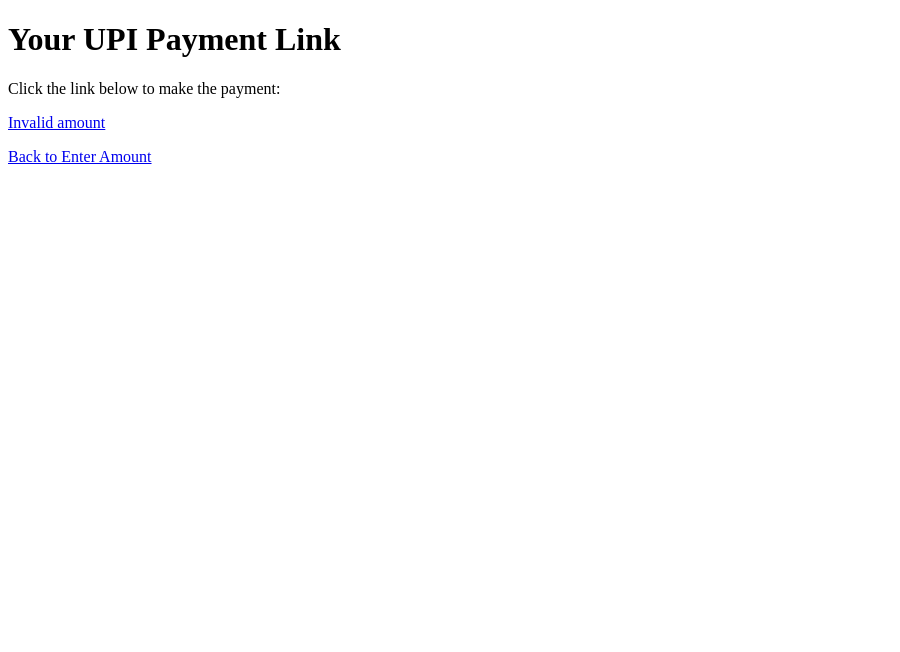
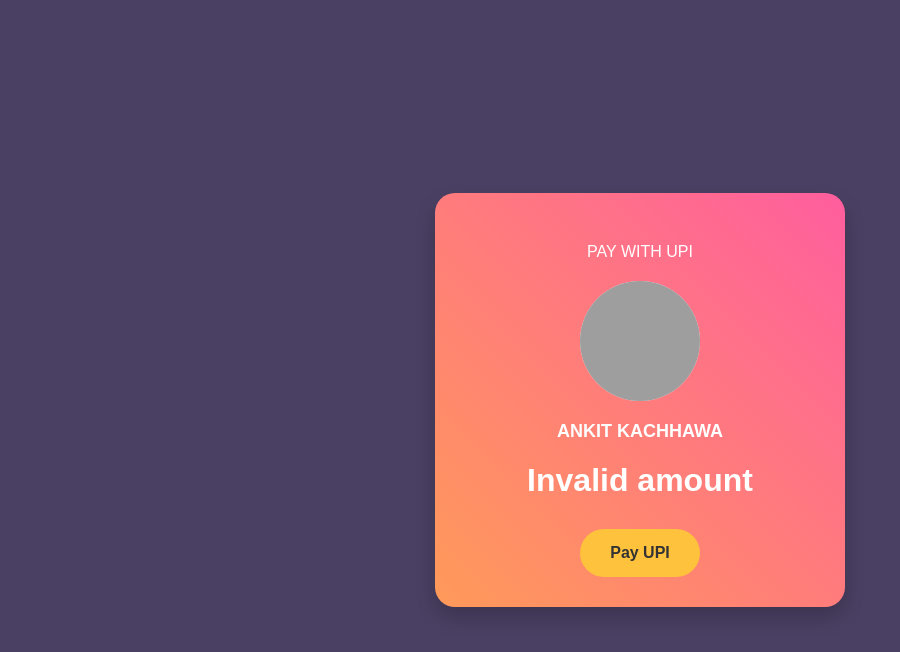
Before and after one commit to AnkitKachhawa1/amount, a plain HTML site: page convert.html in a window 1280 px wide. Shown: the whole page, without its empty margins (0-900 px from the left). Drawn offline with Linux system fonts and the light colour scheme; grey boxes are pictures that could not be loaded.

Commit message:
Update convert.html

```diff
--- a/convert.html
+++ b/convert.html
@@ -4,6 +4,74 @@
     <meta charset="UTF-8">
     <meta name="viewport" content="width=device-width, initial-scale=1.0">
     <title>UPI Payment Link</title>
+    <style>
+        body {
+            font-family: Arial, sans-serif;
+            background-color: #4a4063;
+            color: #ffffff;
+            display: flex;
+            justify-content: center;
+            align-items: center;
+            height: 100vh;
+            margin: 0;
+        }
+        .payment-card {
+            background: linear-gradient(45deg, #ff9a59, #ff5e9e);
+            border-radius: 20px;
+            padding: 30px;
+            text-align: center;
+            box-shadow: 0 10px 20px rgba(0, 0, 0, 0.2);
+            max-width: 350px;
+            width: 100%;
+        }
+        .success-icon {
+            font-size: 50px;
+            margin-bottom: 20px;
+        }
+        .profile-pic {
+            width: 120px;
+            height: 120px;
+            border-radius: 50%;
+            margin: 20px auto;
+            background-color: #f0f0f0;
+            overflow: hidden;
+        }
+        .profile-pic img {
+            width: 100%;
+            height: 100%;
+            object-fit: cover;
+        }
+        .name {
+            font-size: 18px;
+            font-weight: bold;
+            margin-bottom: 20px;
+        }
+        .amount {
+            font-size: 32px;
+            font-weight: bold;
+            margin-bottom: 30px;
+        }
+        .upi-link {
+            background-color: #ffc23c;
+            color: #333;
+            text-decoration: none;
+            padding: 15px 30px;
+            border-radius: 30px;
+            font-weight: bold;
+            display: inline-block;
+            transition: background-color 0.3s;
+        }
+        .upi-link:hover {
+            background-color: #ffd66b;
+        }
+        .back-link {
+            display: block;
+            color: #ccc;
+            text-decoration: none;
+            margin-top: 20px;
+            font-size: 14px;
+        }
+    </style>
     <script>
         function generateUPILink() {
             const urlParams = new URLSearchParams(window.location.search);
@@ -11,18 +79,24 @@
             if (amount) {
                 const upiLink = `upi://pay?pa=9510074375@UPI&pn=ANKIT&cu=INR&am=${amount}`;
                 document.getElementById('upiLink').href = upiLink;
-                document.getElementById('upiLink').textContent = `Pay ₹${amount} via UPI`;
+                document.getElementById('amount').textContent = `${amount} ₹`;
             } else {
-                document.getElementById('upiLink').textContent = 'Invalid amount';
+                document.getElementById('amount').textContent = 'Invalid amount';
             }
         }
         window.onload = generateUPILink;
     </script>
 </head>
 <body>
-    <h1>Your UPI Payment Link</h1>
-    <p>Click the link below to make the payment:</p>
-    <a id="upiLink" href="#">Loading...</a>
-    <p><a href="index.html">Back to Enter Amount</a></p>
+    <div class="payment-card">
+        <div class="success-icon"></div>
+        <p>PAY WITH UPI</p>
+        <div class="profile-pic">
+            <img src="https://m.media-amazon.com/images/I/51hMAuy02sL._AC_UY1100_.jpg" alt="Profile Picture">
+        </div>
+        <div class="name">ANKIT KACHHAWA</div>
+        <div class="amount" id="amount">Loading...</div>
+        <a id="upiLink" href="#" class="upi-link">Pay UPI</a>
+    </div>
 </body>
 </html>
```
